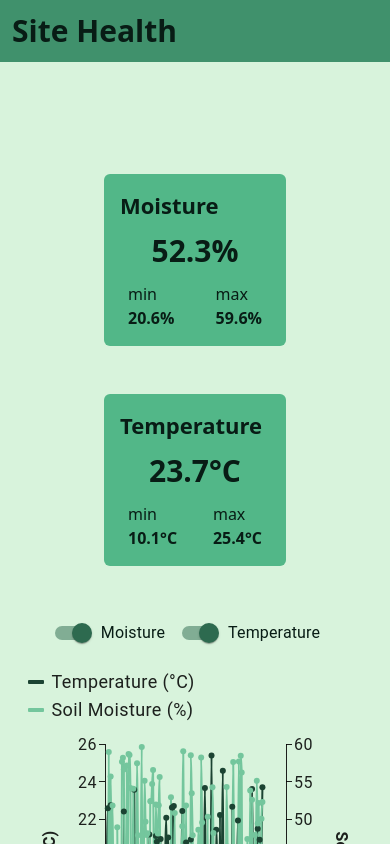
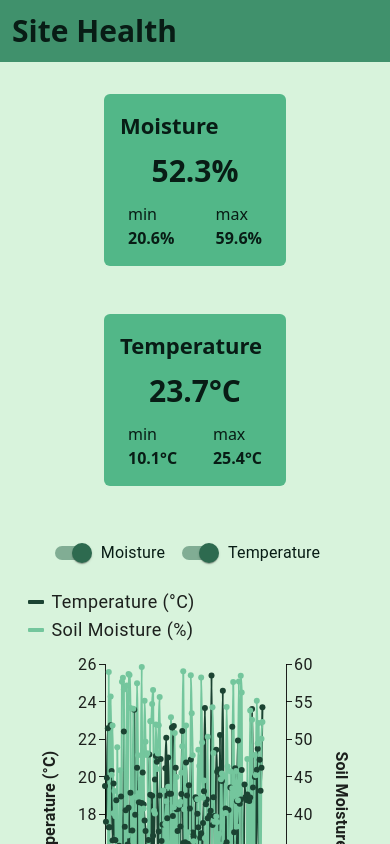
Before and after one commit to btaskinen/site-health-dashboard, a React (Vite) app: page / in a window 390 px wide. Shown: the top 844 px of the page. Built offline with nearby package versions, Linux system fonts and the light colour scheme.

Commit message:
Adjust padding of main content

```diff
--- a/src/SiteHealthDashboard.css
+++ b/src/SiteHealthDashboard.css
@@ -28,11 +28,13 @@
 }
 
 @media (max-width: 480px) {
+  .SiteHealthDashboard__mainContent {
+    padding: var(--padding-xxl);
+  }
   .SiteHealthDashboard__metricsContainer {
     display: flex;
     flex-direction: column;
     align-items: center;
-    padding-top: var(--padding-3xl);
     gap: var(--padding-3xl);
   }
 }
```
